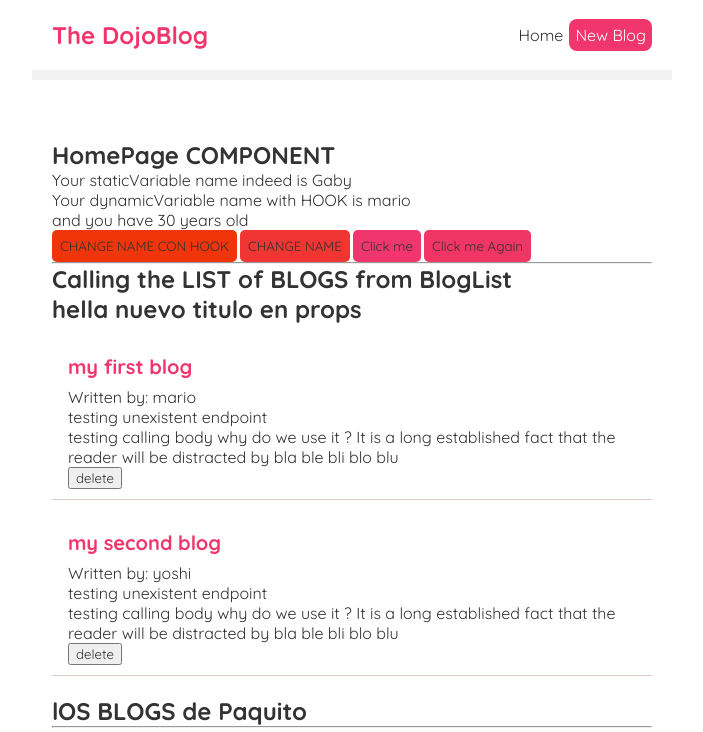
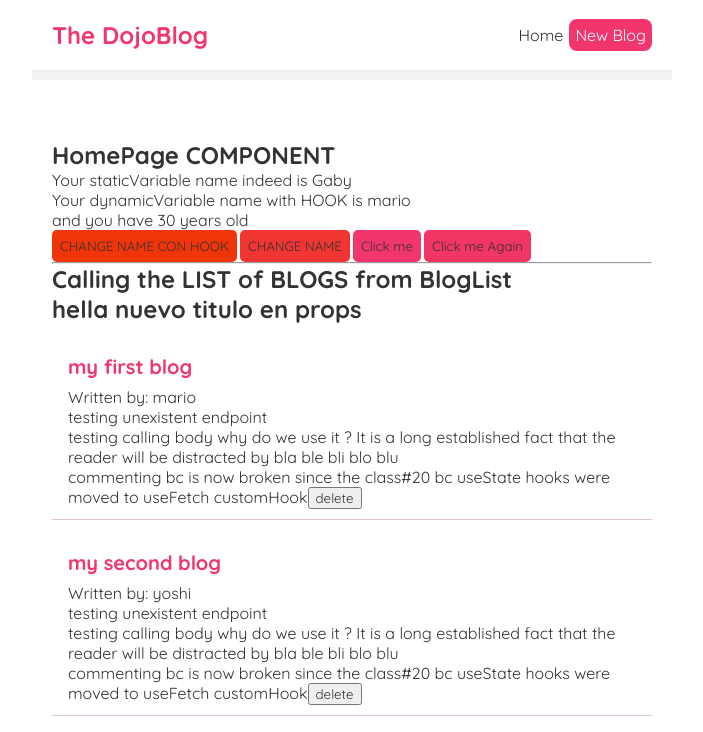
Before and after one commit to gabytururu/reactPractice, a React (Create React App) app: page / in a window 1280 px wide. Shown: the top 732 px of the page, without its empty margins (288-991 px from the left). Built offline with nearby package versions, Linux system fonts and the light colour scheme; data requests are answered from the project's data file.

Commit message:
custom hooks useFetch implemented

```diff
--- a/src/BlogList.js
+++ b/src/BlogList.js
@@ -1,4 +1,4 @@
-import {useState} from 'react'
+//import {useState} from 'react'
 
 const Blogs = ({blogs, title, handleDelete})=> {
 // const Blogs = (props) => {
@@ -17,6 +17,7 @@ const Blogs = ({blogs, title, handleDelete})=> {
                     <p>Written by: {blog.author}</p>
                     <p>testing unexistent endpoint {blog.test}</p>
                     <p>testing calling body {blog.body}</p>
+                    commenting bc is now broken since the class#20 bc useState hooks were moved to useFetch customHook
                     <button onClick={()=>{handleDelete(blog.id)}}>delete</button>
                 </div>
             ))}
--- a/src/Home.js
+++ b/src/Home.js
@@ -1,5 +1,7 @@
 import {useState, useEffect} from 'react'
 import Blogs from './BlogList'
+import useFetch from './useFetch'
+
 
 const Home = () => {
 
@@ -11,15 +13,21 @@ const Home = () => {
 
     const [nombre, setNombre] = useState('mario')
     const [age, setAge] = useState(30)
-    const [blogs, setBlogs] = useState(null)
-    const [isPending, setIsPending] = useState(true)
-    const [error, setError] = useState(null)
 
-    const handleDelete =(id)=>{
-        const remainingBlogs = blogs.filter((blogs)=>blogs.id !== id)
-        setBlogs(remainingBlogs)
-    }
+    // class#20 - sent to useFetch customHook
+    // const [blogs, setBlogs] = useState(null)
+    // const [isPending, setIsPending] = useState(true)
+    // const [error, setError] = useState(null)
+
+    const {data: blogs, isPending, error} = useFetch('http://localhost:8000/blogs')
+
+    //queda sin funcionar en CLASE 20 (porque movi los hooks de setBlogs y otros al custom Hook useFetch)
+    // const handleDelete =(id)=>{
+    //     const remainingBlogs = blogs.filter((blogs)=>blogs.id !== id)
+    //     setBlogs(remainingBlogs)
+    // }
     let name = 'Gaby'
+    const [country, setCountry] = useState('Mexico')
 
     const handleHookChangeName =()=>{
         setNombre('luigi')
@@ -38,40 +46,41 @@ const Home = () => {
     const handleClickAgain = (name,e) =>{
         console.log('hello baby',  name, e.target)
     }
+    // sent to use Fetch customHook
+    // const [country, setCountry] = useState('Mexico')
 
-    const [country, setCountry] = useState('Mexico')
+// commented class#20 bc we sent it to customHook useFetch
+    // useEffect(()=>{
+    //     //commenting for class17 bc if not it creates an error given that the starting value of "blogs" (useState(null)) is null.. and so this cannot be rendered -- or instead of commenting i can CONDITIONAL them with && wow!!
+    //     blogs&&console.log('use Effect ran and rendered')
+    //     blogs&&console.log('list of remaining blogs-->', blogs)
+    //     // setting timeout ONLY TO simulate loading -- asyncmoch style :D - OBVIO ESTO EN LA REALIDAD NO SE DEBE HACER...
+    //     setTimeout(()=>{
+    //         fetch('http://localhost:8000/blogs')
+    //         .then(res => {
+    //             console.log(res)
+    //             if(!res.ok){
+    //                 throw Error('no se pudo Fetchear la data que pediste')
+    //             }
+    //             return res.json()
+    //         })
+    //         .then((data)=>{
+    //             console.log(data)
+    //             // i can USE HERE THE SET STATE HOOK WITHOUT CREATING INFINITE LOOP!! :D
+    //             //this is ONLY bc there is a DEPENDENCY THERE that prevents the infinite action
+    //             setBlogs(data)
+    //             setIsPending(false)
+    //             setError(null)
+    //         })
+    //         .catch(err=>{
+    //             console.log('el error fue que: ', err.message)
+    //             setBlogs(null)
+    //             setIsPending(false)
+    //             setError(err.message)
 
-    useEffect(()=>{
-        //commenting for class17 bc if not it creates an error given that the starting value of "blogs" (useState(null)) is null.. and so this cannot be rendered -- or instead of commenting i can CONDITIONAL them with && wow!!
-        blogs&&console.log('use Effect ran and rendered')
-        blogs&&console.log('list of remaining blogs-->', blogs)
-        // setting timeout ONLY TO simulate loading -- asyncmoch style :D - OBVIO ESTO EN LA REALIDAD NO SE DEBE HACER...
-        setTimeout(()=>{
-            fetch('http://localhost:8000/blogs')
-            .then(res => {
-                console.log(res)
-                if(!res.ok){
-                    throw Error('no se pudo Fetchear la data que pediste')
-                }
-                return res.json()
-            })
-            .then((data)=>{
-                console.log(data)
-                // i can USE HERE THE SET STATE HOOK WITHOUT CREATING INFINITE LOOP!! :D
-                //this is ONLY bc there is a DEPENDENCY THERE that prevents the infinite action
-                setBlogs(data)
-                setIsPending(false)
-                setError(null)
-            })
-            .catch(err=>{
-                console.log('el error fue que: ', err.message)
-                setBlogs(null)
-                setIsPending(false)
-                setError(err.message)
-
-            })
-        },2000)
-    },[country])
+    //         })
+    //     },2000)
+    // },[country])
 
     return (
         <div className="home">
@@ -88,8 +97,11 @@ const Home = () => {
             {/* adding && for class 17 so that it waits for the blogs async value to be returned once the fetch method concludes.. bc if not, it throws an error */}
             {error && <div style={{backgroundColor:'blue', color: 'white', fontSize:'32px',height:'80px'}}>{error}</div>}
             {isPending && <div style={{backgroundColor:'red', fontSize:'45px', color:'white'}}>Loading...</div>}
-            {blogs&& <Blogs blogs={blogs} title={'hella nuevo titulo en props'} handleDelete={handleDelete}/>}
-            {blogs&&<Blogs blogs={blogs.filter((blog)=>blog.author === 'paquito')} title={'lOS BLOGS de Paquito'} handleDelete={handleDelete} />}
+
+            {/* //queda sin funcionar en clase20 pq handle delete trabaja con el hook setblogs que en clase20 se mueve a useFetch custom hoook.. veremos como lo resuelve shaun */}
+             {blogs&& <Blogs blogs={blogs} title={'hella nuevo titulo en props'} />}
+            {/* {blogs&& <Blogs blogs={blogs} title={'hella nuevo titulo en props'} handleDelete={handleDelete}/>} */}
+            {/* {blogs&&<Blogs blogs={blogs.filter((blog)=>blog.author === 'paquito')} title={'lOS BLOGS de Paquito'} handleDelete={handleDelete} />} */}
             <hr></hr>
             <h2>Usando Use Effect Dependencies</h2>
             <p>El pais es {country}</p>
--- /dev/null
+++ b/src/useFetch.js
@@ -0,0 +1,53 @@
+import {useState, useEffect} from 'react'
+
+const useFetch = (url) =>{
+
+    //changed blogs for data [blogs,setBlogs] to [data,setData] for reUsability purposes (class#20)
+    const [data, setData] = useState(null)
+    // const [blogs, setBlogs] = useState(null)
+    const [isPending, setIsPending] = useState(true)
+    const [error, setError] = useState(null)
+
+
+
+    useEffect(()=>{
+        // i can CONDITIONAL them with && wow!!
+        // blogs&&console.log('use Effect ran and rendered')
+        // blogs&&console.log('list of remaining blogs-->', blogs)
+        // setting timeout ONLY TO simulate loading -- asyncmoch style :D - OBVIO ESTO EN LA REALIDAD NO SE DEBE HACER...
+        setTimeout(()=>{
+            fetch(url)
+            .then(res => {
+                console.log(res)
+                if(!res.ok){
+                    throw Error('no se pudo Fetchear la data que pediste')
+                }
+                return res.json()
+            })
+            .then((data)=>{
+                console.log(data)
+                // i can USE HERE THE SET STATE HOOK WITHOUT CREATING INFINITE LOOP!! :D
+                //this is ONLY bc there is a DEPENDENCY THERE that prevents the infinite action
+
+                //changed setBlogs for setData
+                setData(data)
+                //setBlogs(data)
+                setIsPending(false)
+                setError(null)
+            })
+            .catch(err=>{
+                console.log('el error fue que: ', err.message)
+                //changed setBlogs for setData
+                setData(null)
+                //setBlogs(null)
+                setIsPending(false)
+                setError(err.message)
+
+            })
+        },2000)
+    },[])
+
+    return {data, isPending, error}
+}
+
+export default useFetch
```
